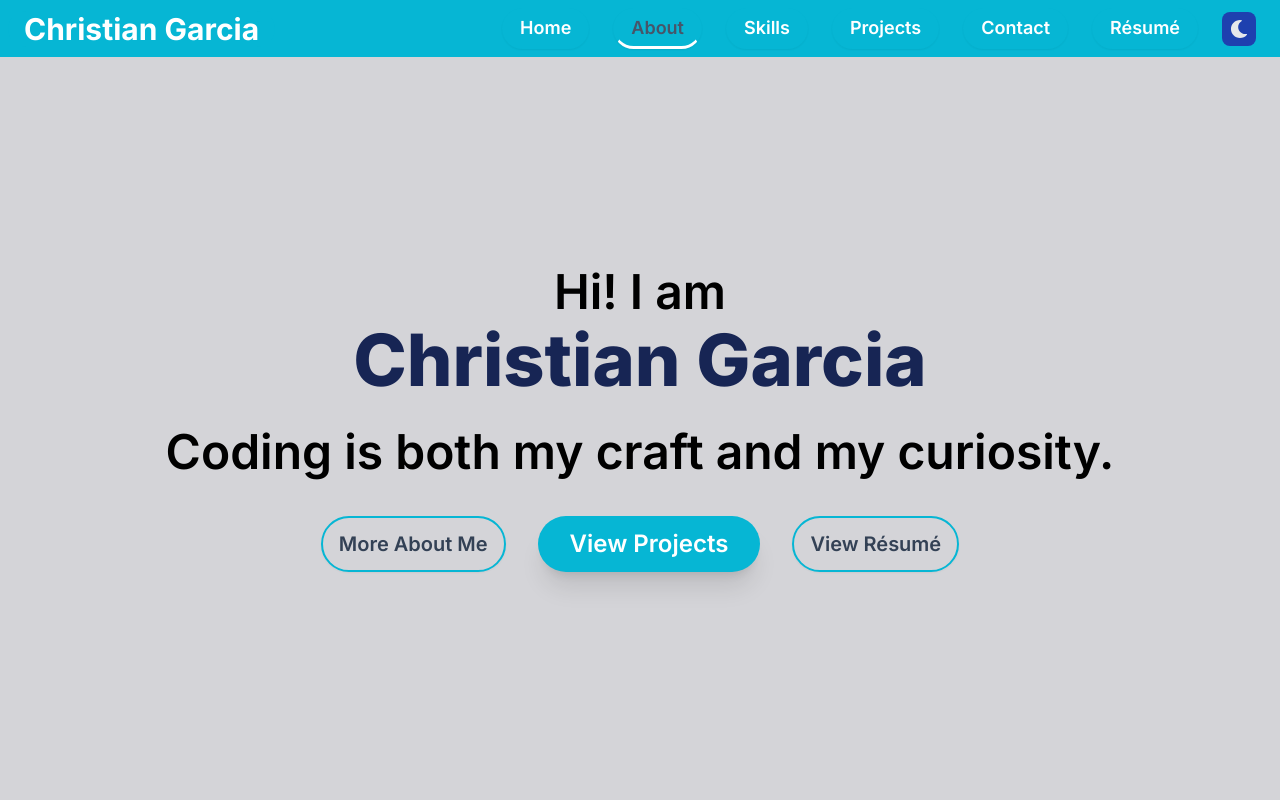
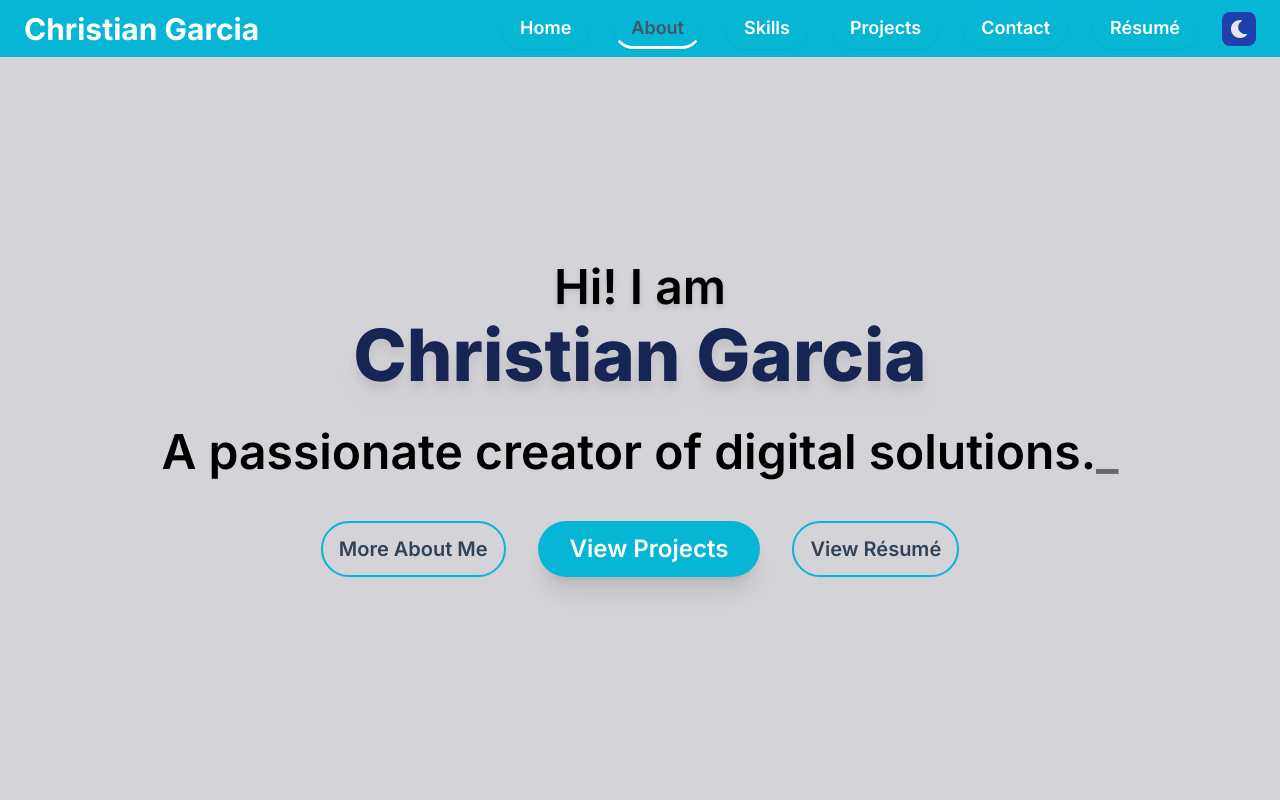
Before and after one commit to chrgarcia19/chrgarcia19.github.io, a Next.js app: page / in a window 1280 px wide. Shown: the top 800 px of the page. Built offline with nearby package versions, Linux system fonts and the light colour scheme.

Commit message:
Added an animation on the HomeText component

```diff
--- a/src/app/home/page.tsx
+++ b/src/app/home/page.tsx
@@ -12,10 +12,10 @@ const Homepage = () => {
         <div className="flex flex-col items-center justify-center">
           <div className="flex justify-center items-center gap-x-16 p-10 max-sm:p-6">
             <div className="flex flex-col justify-center space-y-2">
-              <p className="flex justify-center text-5xl max-sm:text-4xl 3xl:text-7xl 4k:text-8xl font-semibold">
+              <p className="flex justify-center text-5xl max-sm:text-4xl 3xl:text-7xl 4k:text-8xl font-semibold drop-shadow-md">
                 Hi! I am
               </p>
-              <h1 className="flex font-extrabold text-7xl max-sm:text-3xl 3xl:text-8xl 4k:text-9xl justify-center text-blue-950 dark:text-blue-300">
+              <h1 className="flex font-extrabold text-7xl max-sm:text-3xl 3xl:text-8xl 4k:text-9xl justify-center text-blue-950 dark:text-blue-300 drop-shadow-xl">
                 Christian Garcia
               </h1>
               <br />
--- a/src/components/HomeText.tsx
+++ b/src/components/HomeText.tsx
@@ -3,6 +3,7 @@
 import { useEffect, useState } from "react";
 
 const HomeText = () => {
+  // eslint-disable-next-line react-hooks/exhaustive-deps
   const phrases = [
     "A passionate creator of digital solutions.",
     "Coding is both my craft and my curiosity.",
@@ -11,26 +12,39 @@ const HomeText = () => {
   ];
 
   const [index, setIndex] = useState(0);
-  const [fade, setFade] = useState(true);
+  const [displayText, setDisplayText] = useState("");
+  const [charIndex, setCharIndex] = useState(0);
 
   useEffect(() => {
-    const interval = setInterval(() => {
-      setFade(false);
-      setTimeout(() => {
-        setIndex((prev) => (prev + 1) % phrases.length);
-        setFade(true);
-      }, 500);
-    }, 5000);
+    const currentPhrase = phrases[index];
 
-    return () => clearInterval(interval);
-  }, [phrases.length]);
+    if (charIndex < currentPhrase.length) {
+
+      const timeout = setTimeout(() => {
+        setDisplayText(currentPhrase.slice(0, charIndex + 1));
+        setCharIndex(prev => prev + 1);
+      }, 80);
+
+      return () => clearTimeout(timeout);
+    } else {
+
+      const timeout = setTimeout(() => {
+        setIndex(prev => (prev + 1) % phrases.length);
+        setCharIndex(0);
+        setDisplayText("");
+      }, 5000);
+
+      return () => clearTimeout(timeout);
+    }
+  }, [index, charIndex, phrases]);
 
   return (
     <>
-      <div
-        className={`z-0 flex items-center justify-center text-5xl max-sm:text-2xl 3xl:text-6xl 4k:text-7xl text-center font-semibold transition-opacity duration-500 ${fade ? "opacity-100" : "opacity-0"}`}
-      >
-        {phrases[index]}
+      <div className="z-0 flex items-center justify-center text-5xl max-sm:text-2xl 3xl:text-6xl 4k:text-7xl text-center font-semibold min-h-[1.2em]">
+        <span>
+          {displayText}
+          <span className="animate-pulse">_</span>
+        </span>
       </div>
     </>
   );
```
